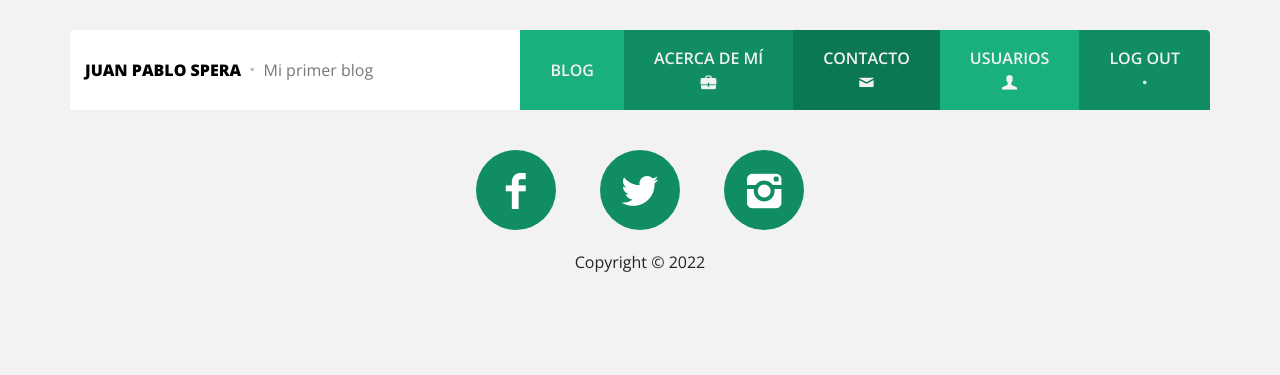
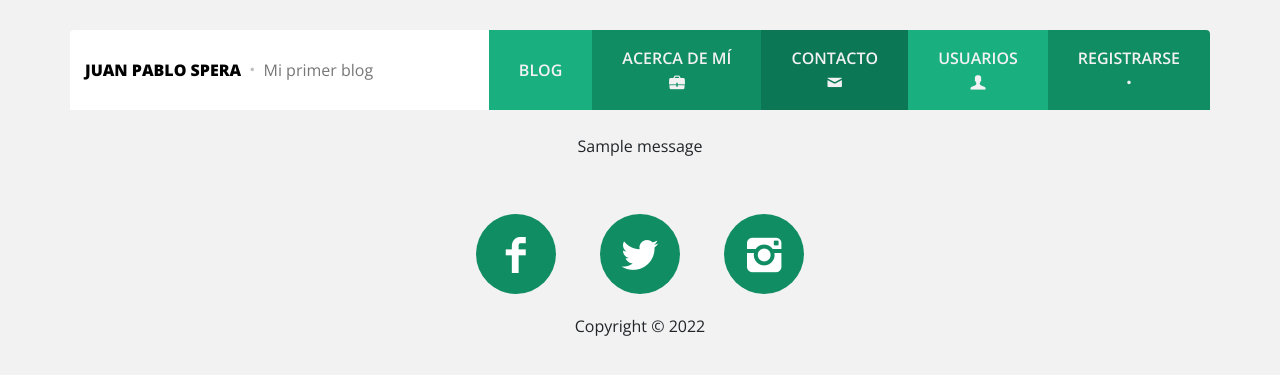
Before and after one commit to juanspera/blog, a Django app: page /prueba/ in a window 1280 px wide. Shown: the top 375 px of the page. Run offline with Django 4.2, Linux system fonts and the light colour scheme; tables that the repository leaves empty hold one stand-in row (values such as "Sample post"); one stand-in notice (Sample message) is shown; some libraries are stand-ins or nearby versions.

Commit message:
mensajes

```diff
--- a/core/templates/core/base.html
+++ b/core/templates/core/base.html
@@ -50,16 +50,26 @@
 							<span>Usuarios</span>
 							<i class="icono icon-user"></i>
 						</div>
+						{% if user.is_authenticated %}
 						<a href="{% url 'UserLogout' %}" class="c-2 d-flex align-items-center">
 							<div class="d-flex flex-column text-center">
 								<span>Log Out</span>
 								<i class="icono icon-dot"></i>
+								{% else %}
+								<a href="{% url 'UserRegister' %}" class="c-2 d-flex align-items-center">
+									<div class="d-flex flex-column text-center">
+										<span>Registrarse</span>
+										<i class="icono icon-dot"></i>
+								{% endif %}
 							</div>
 						</a>
 					</a>
 				</nav>
 			</div>
-
+			{% for message in messages %}
+            <br>
+			<center><p>{{ message }}</p></center>
+        	{% endfor %}
 			<!--Slider -->
             {% block slider %}
 
--- a/user/views.py
+++ b/user/views.py
@@ -121,7 +121,8 @@ def register(request):
     contexto = {
         # 'form': UserCreationForm(),
         'form': UserRegisterForm(),
-        'nombre_form': 'Registro'
+        'titulo_form': 'Registrarse',
+        'boton_envio': 'Enviar'
     }
 
     return render(request, 'base_formulario.html', contexto)
```
Also changed, not shown: db.sqlite3.
